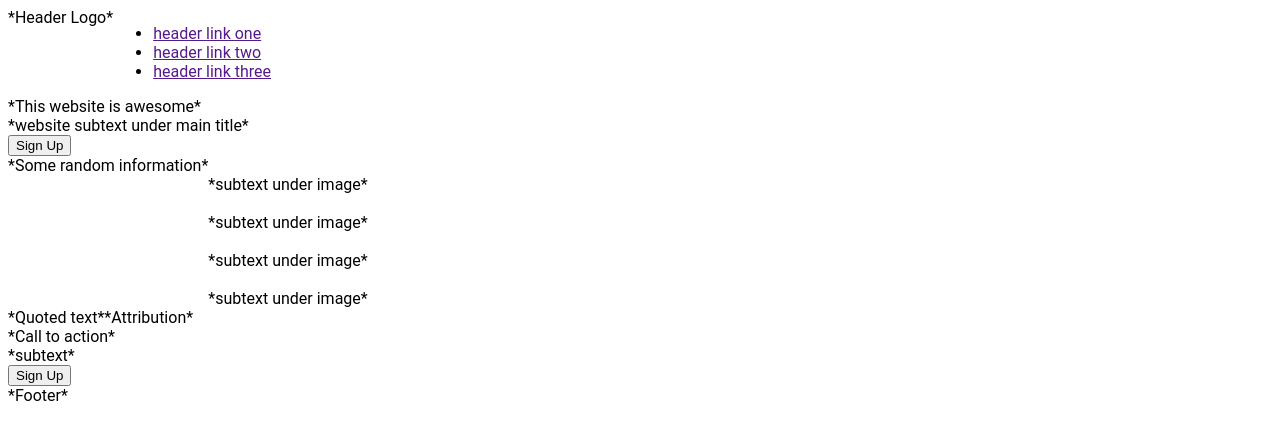
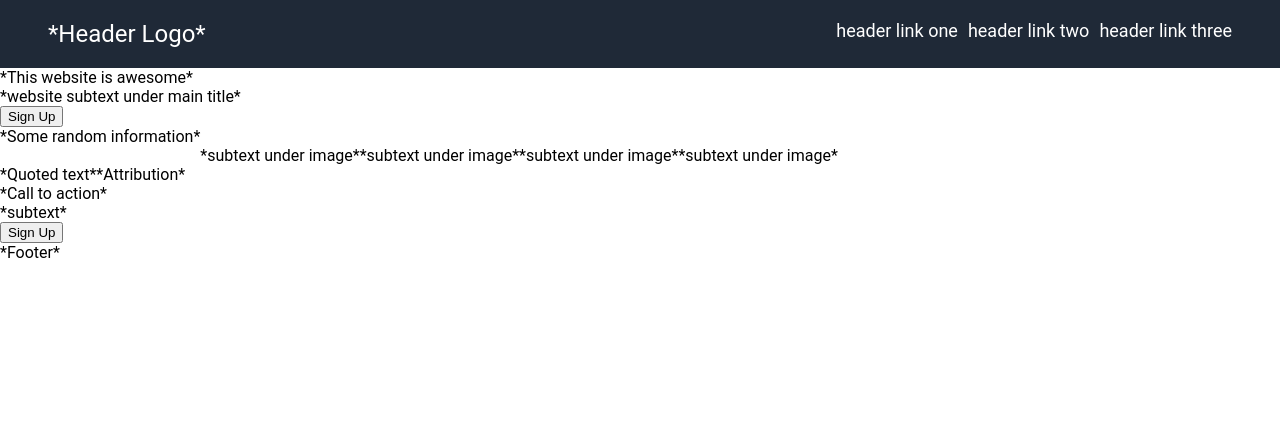
Before and after one commit to Zero-Ultor/odin-landing-page, a plain HTML site: page index.html in a window 1280 px wide. Drawn offline with Linux system fonts and the light colour scheme.

Commit message:
Update classes in index.html and styles in style.css for header

```diff
--- a/index.html
+++ b/index.html
@@ -10,7 +10,7 @@
   <body>
 
     <div class="header">
-      <div> *Header Logo*  </div>
+      <div class="header-logo"> *Header Logo*  </div>
       <ul>
         <li> <a href="">header link one</a> </li>
         <li> <a href="">header link two</a> </li>
--- a/style.css
+++ b/style.css
@@ -1,10 +1,37 @@
 /* CSS Stylesheet */
 
-body {font-family: "roboto", sans-serif;}
+body {
+font-family: "roboto", sans-serif;
+margin: 0;
+}
+
+ul {
+display: flex;
+list-style-type: none;
+margin: 0;
+padding: 0;
+font-size: 18px;
+}
+
+a {
+text-decoration: none;
+color: white;
+}
 
 .header {
 display: flex;
+padding: 20px 48px;
+background-color: #1F2937;
+color: white;
+}
 
+.header-logo {
+font-size: 24px;
+}
+
+.header ul {
+margin-left: auto;
+gap: 10px;
 }
 
 .signup {
@@ -13,6 +40,11 @@ display:flex;
 
 .content {
 display:flex;
+
+}
+
+.boxes {
+display: flex;
 
 }
 
```
